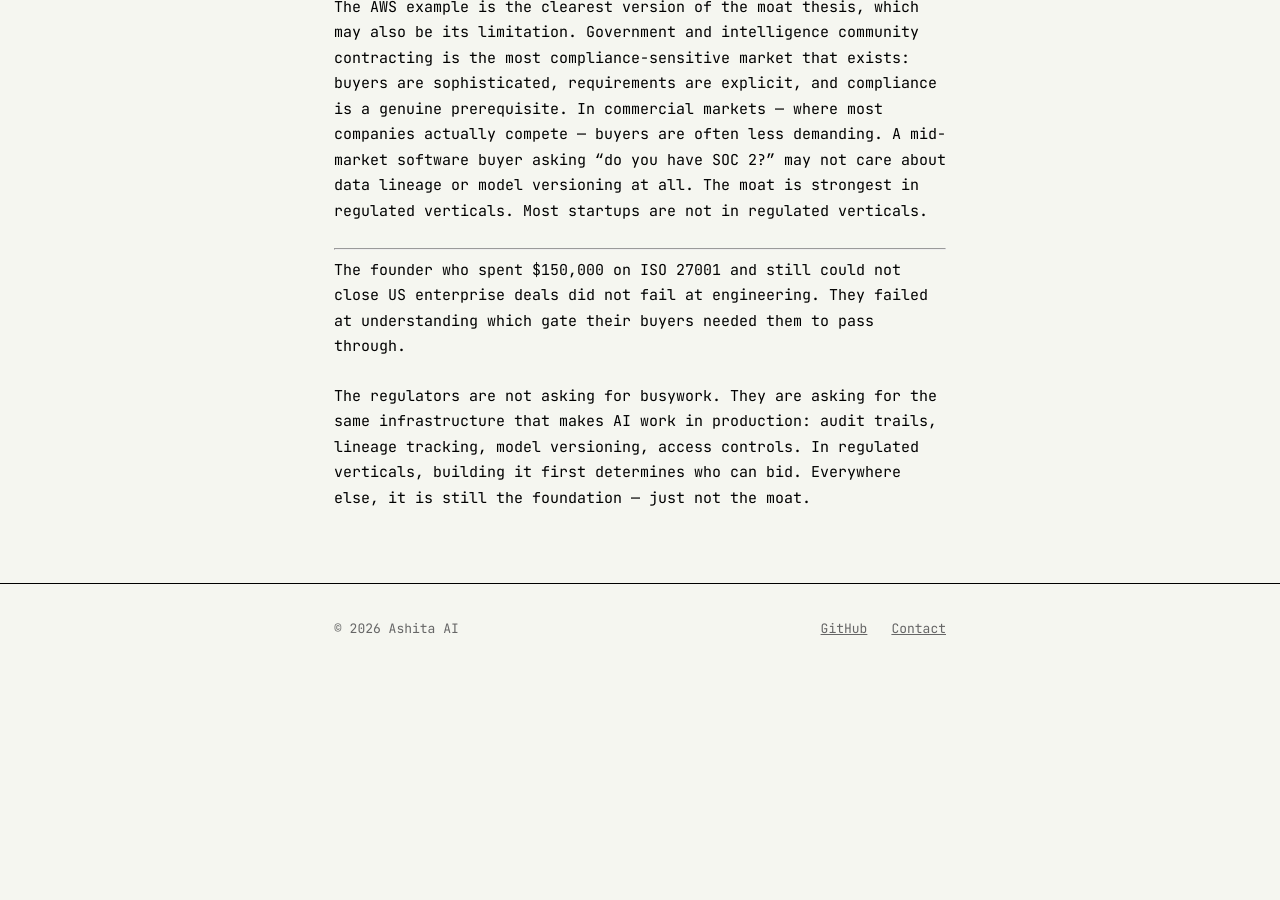
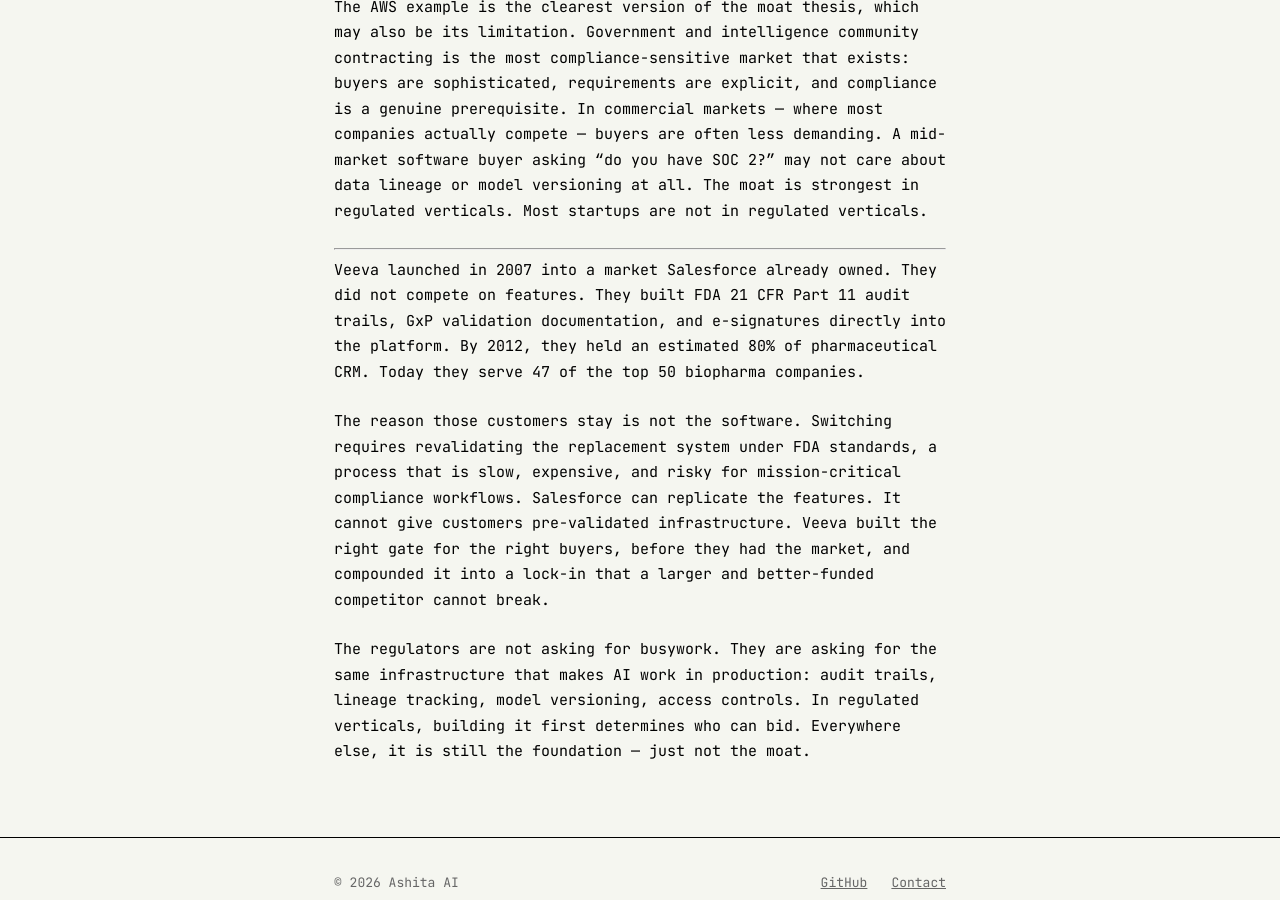
Before and after one commit to ashita-ai/ashita-ai.github.io, a Jekyll site: the page built from _posts/2026-03-03-the-compliance-moat.md, in a window 1280 px wide and 900 px high, scrolled down 3699 px. Built offline with Jekyll 4.4.1, drawn with Linux system fonts in a browser that asks for light colours; before the commit the page ends 4373 px from its top, so only the background shows below that; some of the changed text lies outside the part shown.

Commit message:
Replace fabricated ISO 27001 anecdote with Veeva example; fix wrong-door claim

```diff
--- a/_posts/2026-03-03-the-compliance-moat.md
+++ b/_posts/2026-03-03-the-compliance-moat.md
@@ -6,7 +6,7 @@
 
 In 2011, Amazon Web Services [built GovCloud](https://aws.amazon.com/govcloud-us/) before they had the government contracts to justify it. By 2013, [they had the CIA](https://www.theregister.com/2013/03/19/aws_allegedly_helps_cia_build_spy_cloud/). By 2021, [the NSA](https://www.nextgov.com/modernization/2021/08/nsa-awards-secret-10-billion-contract-amazon/184390/). Competitors with comparable technology lost those bids. They had not built the infrastructure.
 
-The same dollars spent on the wrong gate produce nothing. It is a common failure: six months and up to $150,000 on ISO 27001, only to discover that enterprise prospects required SOC 2 instead. The infrastructure is real. It opens the wrong door.
+The same dollars spent on the wrong gate produce nothing. SOC 2 is the default gate for US enterprise buyers. ISO 27001 is the default for European ones. A company that builds for the wrong geography has real infrastructure that opens the wrong door.
 
 The conventional view is that compliance is overhead: a cost center that slows you down while competitors move fast. The opposite is true. Build the infrastructure compliance requires, and it becomes the moat.
 
@@ -60,6 +60,8 @@
 
 ---
 
-The founder who spent $150,000 on ISO 27001 and still could not close US enterprise deals did not fail at engineering. They failed at understanding which gate their buyers needed them to pass through.
+Veeva launched in 2007 into a market Salesforce already owned. They did not compete on features. They built FDA 21 CFR Part 11 audit trails, GxP validation documentation, and e-signatures directly into the platform. By 2012, they held an estimated 80% of pharmaceutical CRM. Today they serve 47 of the top 50 biopharma companies.
+
+The reason those customers stay is not the software. Switching requires revalidating the replacement system under FDA standards, a process that is slow, expensive, and risky for mission-critical compliance workflows. Salesforce can replicate the features. It cannot give customers pre-validated infrastructure. Veeva built the right gate for the right buyers, before they had the market, and compounded it into a lock-in that a larger and better-funded competitor cannot break.
 
 The regulators are not asking for busywork. They are asking for the same infrastructure that makes AI work in production: audit trails, lineage tracking, model versioning, access controls. In regulated verticals, building it first determines who can bid. Everywhere else, it is still the foundation — just not the moat.
```
